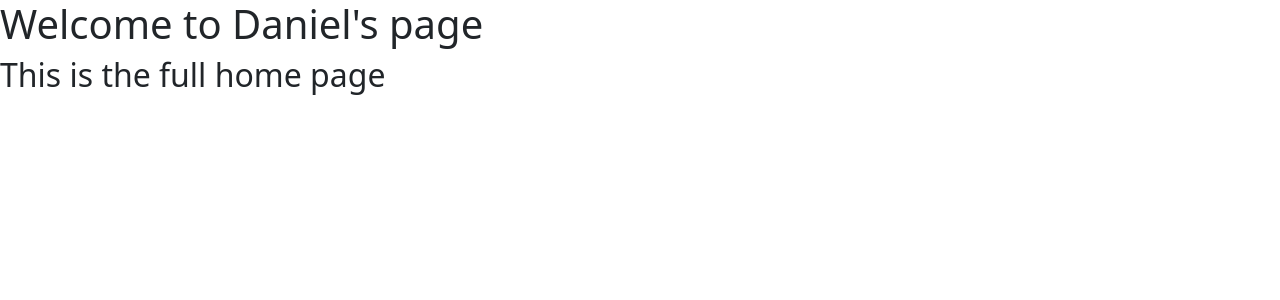
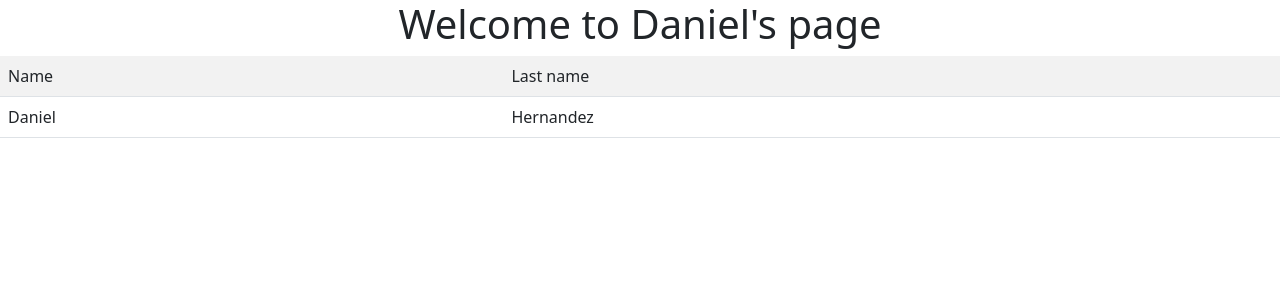
Before and after one commit to DanielHernandezO/TutorialDjango, a Django app: page / in a window 1280 px wide. Shown: the top 300 px of the page. Run offline with Django 4.2, Linux system fonts and the light colour scheme.

Commit message:
Modified home.html file

```diff
--- a/tutorialproject/movie/templates/home.html
+++ b/tutorialproject/movie/templates/home.html
@@ -8,7 +8,16 @@
     <title>Document</title>
 </head>
 <body>
-    <h1>Welcome to {{name}} page</h1>
-    <h2>This is the full home page</h2>
+    <h1 style="width: 100%;text-align: center;">Welcome to {{name}} page</h1>
+    <table class="table table-striped">
+        <tr>
+            <td>Name</td>
+            <td>Last name</td>
+        </tr>
+        <tr>
+            <td>Daniel</td>
+            <td>Hernandez</td>
+        </tr>
+    </table>
 </body>
 </html>
```
